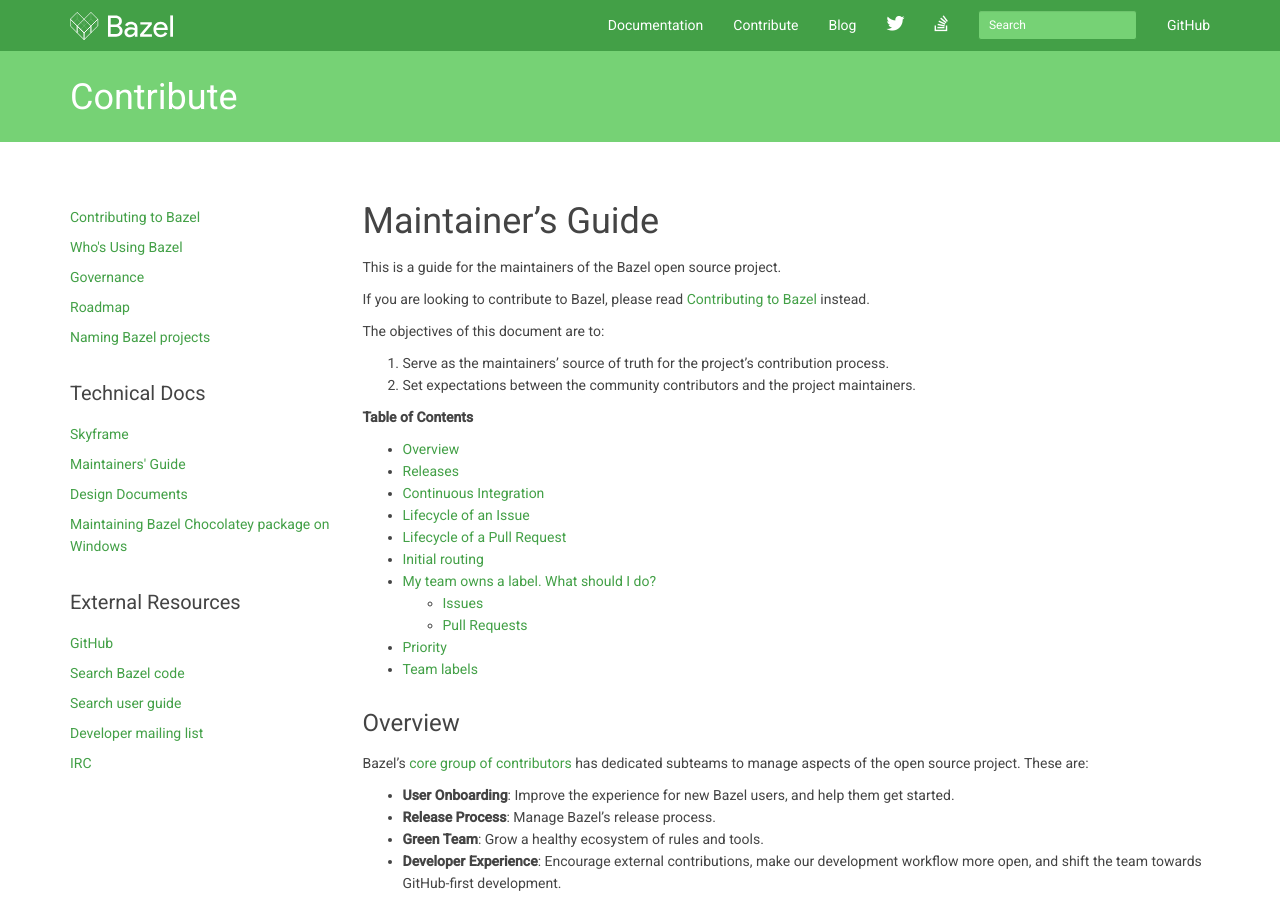
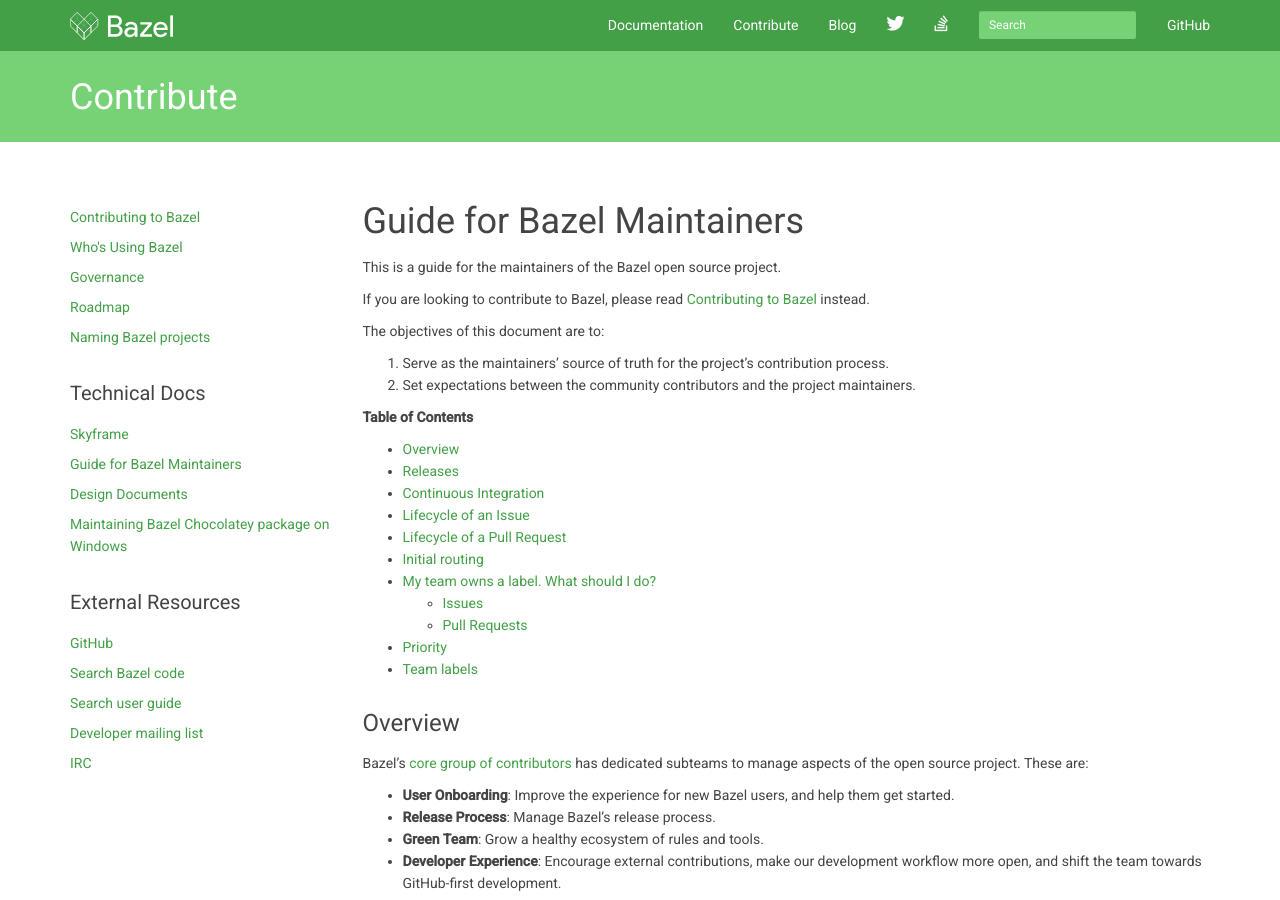
Before and after one commit to bazelbuild/bazel-website, a Jekyll site: the page built from maintainers-guide.md, in a window 1280 px wide and 900 px high. Built offline with Jekyll 4.4.1, drawn with Linux system fonts in a browser that asks for light colours; nearby versions of some CDN libraries; library files that are not in the unit come from our copies; comment, search, counter and statistics services are not loaded.

Commit message:
Rename to "Guide for Bazel Maintainers"

```diff
--- a/_layouts/contribute.html
+++ b/_layouts/contribute.html
@@ -33,7 +33,7 @@
             <h3>Technical Docs</h3>
             <ul class="sidebar-nav">
               <li><a href="/designs/skyframe.html">Skyframe</a></li>
-              <li><a href="/maintainers-guide.html">Maintainers' Guide</a></li>
+              <li><a href="/maintainers-guide.html">Guide for Bazel Maintainers</a></li>
               <li><a href="/designs/index.html">Design Documents</a></li>
               <li><a href="/windows-chocolatey-maintenance.html">Maintaining Bazel Chocolatey package on Windows</a></li>
             </ul>
--- a/maintainers-guide.md
+++ b/maintainers-guide.md
@@ -1,9 +1,9 @@
 ---
 layout: contribute
-title: Maintainer's Guide
+title: Guide for Bazel Maintainers
 ---
 
-# Maintainer's Guide
+# Guide for Bazel Maintainers
 
 This is a guide for the maintainers of the Bazel open source project.
 
```
